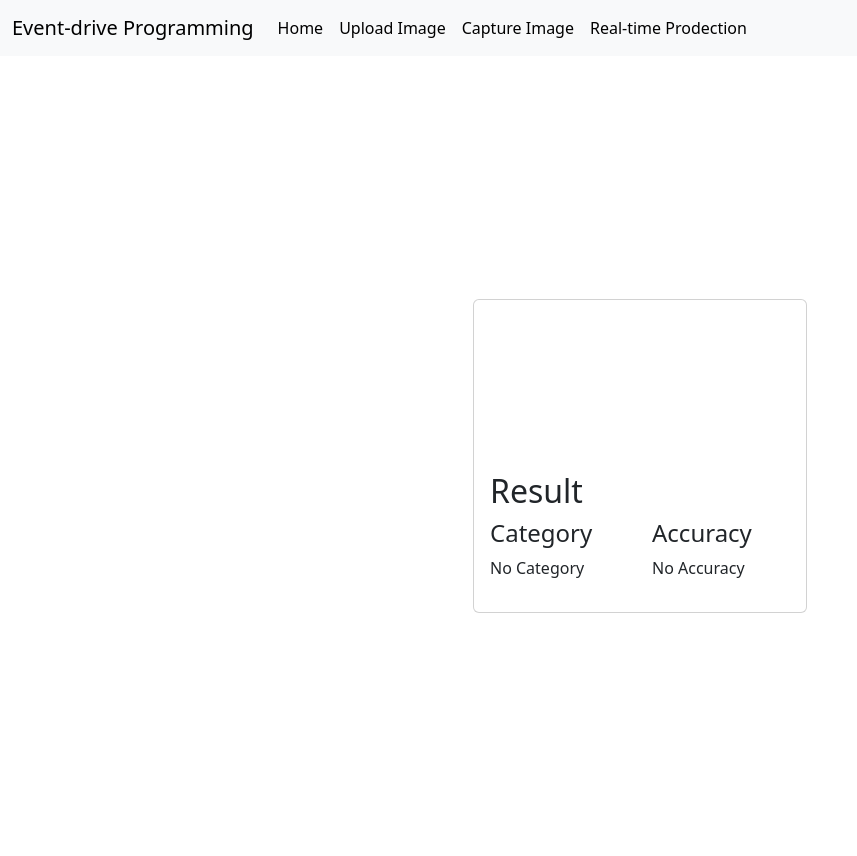
After one commit to exxsid/event-drive_prog, a Django app: page /image-processing/real-time/ in a window 1280 px wide. The commit adds this page. Shown: the whole page, without its empty margins (0-857 px from the left). Run offline with Django 5.2, Linux system fonts and the light colour scheme.

Commit message:
add real-time classification

```diff
--- /dev/null
+++ b/EDP_MAct2/image_processing/static/realtime.js
@@ -0,0 +1,60 @@
+const video = document.getElementById("video");
+const canvas = document.getElementById("canvas");
+const resultDiv = document.getElementById("result");
+
+let imageData;
+
+// Function to extract CSRF token from cookies
+function getCSRFToken() {
+  const cookies = document.cookie.split(";");
+  for (let i = 0; i < cookies.length; i++) {
+    const cookie = cookies[i].trim();
+    if (cookie.startsWith("csrftoken=")) {
+      return cookie.substring("csrftoken=".length, cookie.length);
+    }
+  }
+  return null;
+}
+
+navigator.mediaDevices
+  .getUserMedia({ video: true })
+  .then((stream) => {
+    video.srcObject = stream;
+    setInterval(classifyImage, 2000);
+  })
+  .catch((err) => {
+    console.error("Error accessing the camera:", err);
+  });
+
+async function classifyImage() {
+  const canvas1 = document.createElement("canvas");
+  const context = canvas1.getContext("2d");
+  canvas1.width = video.videoWidth;
+  canvas1.height = video.videoHeight;
+  context.drawImage(video, 0, 0);
+
+  const blob = await new Promise((resolve) =>
+    canvas1.toBlob(resolve, "image/jpeg")
+  );
+  imageData = canvas1.toDataURL("image/jpg");
+
+  const formData = new FormData();
+  formData.append("image", blob, "image.jpeg");
+
+  const csrftoken = getCSRFToken();
+  fetch("classify-captured/", {
+    method: "POST",
+    headers: {
+      "X-CSRFToken": csrftoken,
+    },
+    body: formData,
+  })
+    .then((response) => response.json())
+    .then((data) => {
+      document.getElementById("category").innerText = data.category;
+      document.getElementById("accuracy").innerText = data.accuracy;
+    })
+    .catch((error) => {
+      console.error("Error fetching data:", error);
+    });
+}
--- a/EDP_MAct2/image_processing/templates/image_processing/layout.html
+++ b/EDP_MAct2/image_processing/templates/image_processing/layout.html
@@ -39,7 +39,7 @@
               <a class="nav-link active" aria-current="page" href="{% url 'capture' %}">Capture Image</a>
             </li>
             <li class="nav-item">
-              <a class="nav-link active" aria-current="page" href="#">Real-time Prodection</a>
+              <a class="nav-link active" aria-current="page" href="{% url 'real-time' %}">Real-time Prodection</a>
             </li>
           </ul>
         </div>
--- /dev/null
+++ b/EDP_MAct2/image_processing/templates/image_processing/realtime.html
@@ -0,0 +1,37 @@
+{% extends 'image_processing/layout.html' %} {% load static %} {% block title %}
+Real-time {% endblock %} {% block body %}
+<div class="container">
+  <div class="row">
+    <div
+      class="col-md-6 offset-md-3"
+      style="
+        display: flex;
+        justify-content: center;
+        align-items: center;
+        height: 100vh;
+      "
+    >
+      <div class="card">
+        <div class="card-body">
+            <div class="col rounded overflow-hidden input-col">
+                <video id="video" width="100%" height="100%" autoplay></video>
+                <h2>Result</h2>
+                <div class="row">
+                    <div class="col">
+                        <h4>Category</h4>
+                        <p id="category">No Category</p>
+                    </div>
+                    <div class="col">
+                        <h4>Accuracy</h4>
+                        <p id="accuracy">No Accuracy</p>
+                    </div>
+                </div>
+            </div>
+        </div>
+      </div>
+    </div>
+  </div>
+</div>
+{% endblock %} {% block script %}
+<script src="{% static 'realtime.js' %}"></script>
+{% endblock %}
--- a/EDP_MAct2/image_processing/urls.py
+++ b/EDP_MAct2/image_processing/urls.py
@@ -6,5 +6,7 @@ urlpatterns = [
     path("", views.index, name="index"),
     path("upload/", views.upload_image, name="upload"),
     path("capture/", views.capture_image, name="capture"),
-    path("capture/classify-captured/", views.captured_image_classifier, name="classifier")
+    path("capture/classify-captured/", views.captured_image_classifier, name="classifier"),
+    path("real-time/", views.real_time_prediction, name="real-time"),
+    path("real-time/classify-captured/", views.captured_image_classifier, name="classifier"),
 ]
--- a/EDP_MAct2/image_processing/views.py
+++ b/EDP_MAct2/image_processing/views.py
@@ -53,3 +53,7 @@ def captured_image_classifier(request):
         })
     else:
         return JsonResponse({'error': 'No image uploaded.'})
+
+
+def real_time_prediction(request):
+    return render(request, "image_processing/realtime.html")
```
